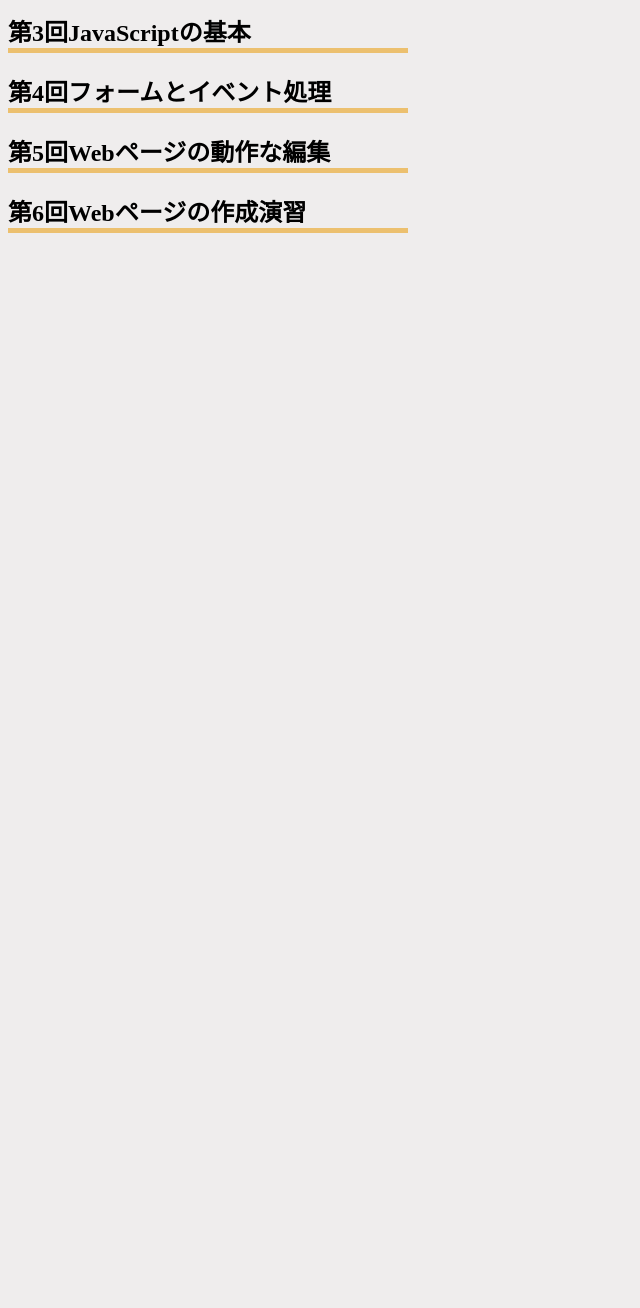
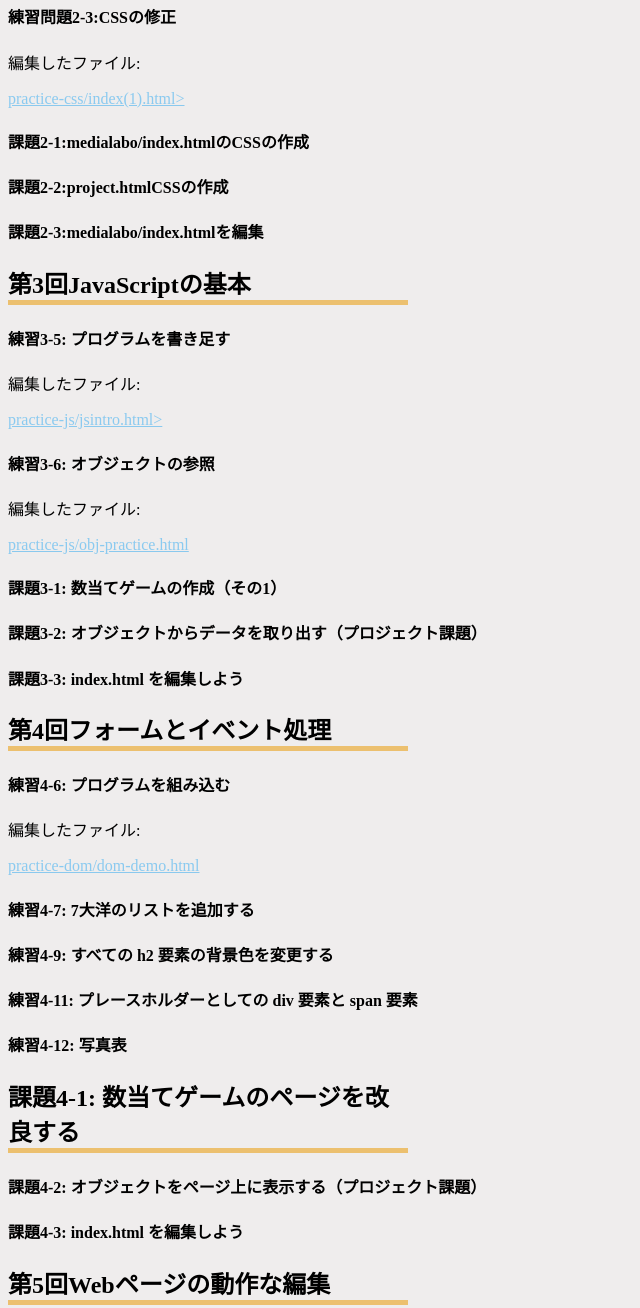
Before and after one commit to G186742021/medialabo, a plain HTML site: page index.html in a window 1280 px wide. Shown: the part 1338-2646 px from the top of the page, without its empty margins (0-640 px from the left). Before the commit the page ends 1591 px from the top, so only its background shows below. Drawn offline with Linux system fonts and the light colour scheme.

Commit message:
index.html

```diff
--- a/index.html
+++ b/index.html
@@ -32,13 +32,15 @@
 
     <p>practiceフォルダの4つのファイルをナビゲーションにより接続しました。リンク設置にはol要素を使いました。</p>
 
-    <p>編集したファイル:</p><a href="practice.index.html"></a>
+    <p>編集したファイル:</p><a href="https://g186742021.github.io/medialabo/practice/practice.index.html"
+    target="_blank"> practice/practice.index.html></a>
 
     <h4>課題1-2:debug-example.htmlの修正</h4>
 
     <p>practice/debug-example.htmlを修正しました。また、HTMLバリデータなどを使用して、HTMLが整形式になったことを確認しました。</p>
 
-    <p>修正したファイル</p><a href="practice/debug-example.html"></a>
+    <p>修正したファイル</p><a href="https://g186742021.github.io/medialabo/practice/debug-example.html"
+    target="_blank"> practice/debug-example.html></a>
 
     <h4>課題1-3:index.htmlの作成</h4>
 
@@ -49,11 +51,49 @@
     <p>...</p>
 
     <h2>第2回CSSによるWebページの装飾</h2>
+
+    <h4>練習問題2-3:CSSの修正</h4>
     <p>編集したファイル:</p><a href="http://g186742021.github.io/medialabo/practice-css/index(1).html"
      target="_blank"> practice-css/index(1).html></a>
+
+     <h4>課題2-1:medialabo/index.htmlのCSSの作成</h4>
+
+     <h4>課題2-2:project.htmlCSSの作成</h4>
+
+     <h4>課題2-3:medialabo/index.htmlを編集</h4>
+
     <h2>第3回JavaScriptの基本</h2>
 
+    <h4>練習3-5: プログラムを書き足す</h4>
+    <p>編集したファイル:</p><a href="http://g186742021.github.io/medialabo/practice-js/jsintro.html"
+    target="_blank"> practice-js/jsintro.html></a>
+    <h4>練習3-6: オブジェクトの参照</h4>
+    <p>編集したファイル:</p><a href="http://g186742021.github.io/medialabo/practice-js/obj-practice.html"
+    target="_blank"> practice-js/obj-practice.html</a>
+    <h4>課題3-1: 数当てゲームの作成（その1）</h4>
+
+    <h4>課題3-2: オブジェクトからデータを取り出す（プロジェクト課題）</h4>
+
+    <h4>課題3-3: index.html を編集しよう</h4>
+
     <h2>第4回フォームとイベント処理</h2>
+
+    <h4>練習4-6: プログラムを組み込む</h4>
+    <p>編集したファイル:</p><a href="http://g186742021.github.io/medialabo/practice-dom/dom-demo.html"
+    target="_blank"> practice-dom/dom-demo.html</a>
+    <h4>練習4-7: 7大洋のリストを追加する</h4>
+
+    <h4>練習4-9: すべての h2 要素の背景色を変更する</h4>
+
+    <h4>練習4-11: プレースホルダーとしての div 要素と span 要素</h4>
+
+    <h4>練習4-12: 写真表</h4>
+
+    <h2>課題4-1: 数当てゲームのページを改良する</h2>
+
+    <h4>課題4-2: オブジェクトをページ上に表示する（プロジェクト課題）</h4>
+
+    <h4>課題4-3: index.html を編集しよう</h4>
 
     <h2>第5回Webページの動作な編集</h2>
 
```
